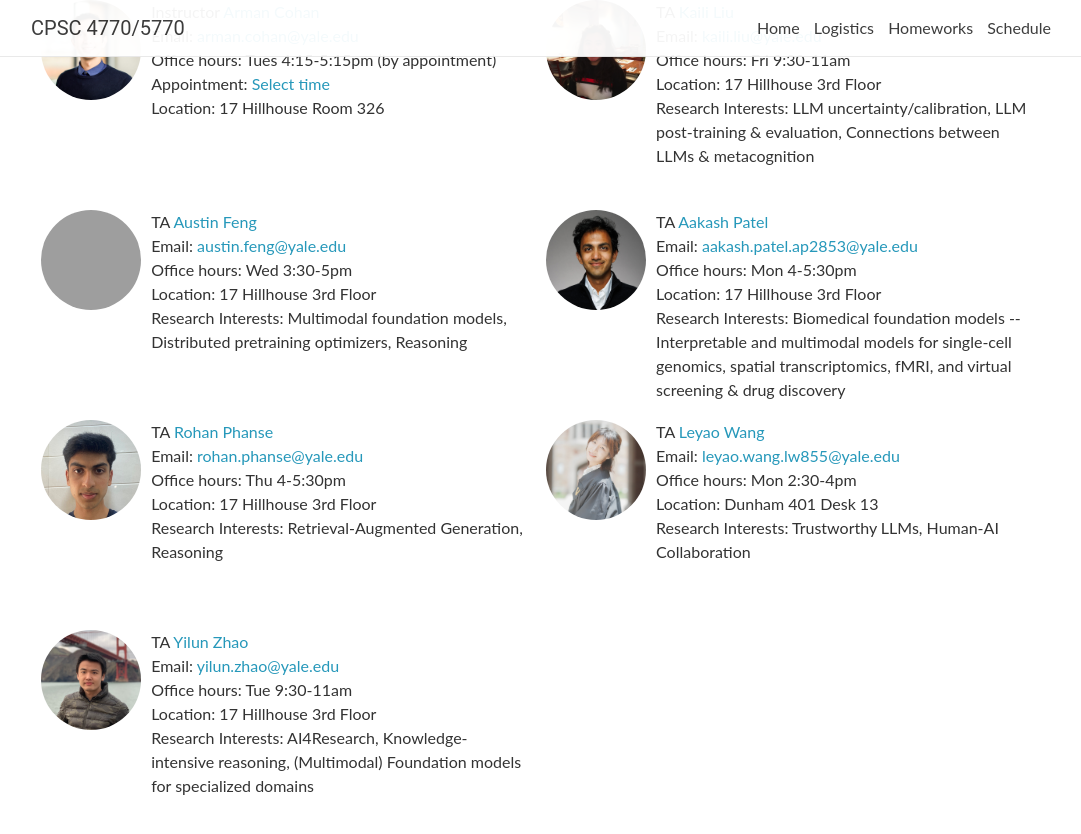
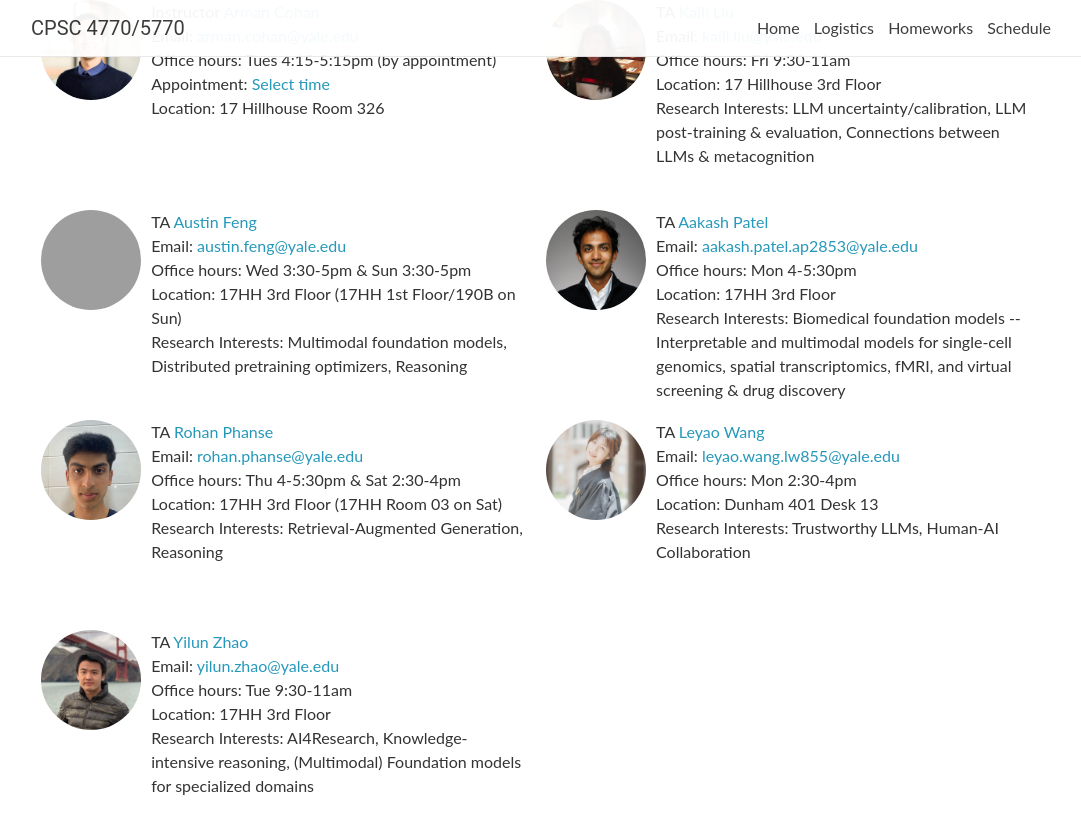
Before and after one commit to yale-nlp/cpsc4770, a Jekyll site: the page built from _pages/about.md, in a window 1280 px wide and 900 px high, scrolled down 1027 px, cut to the strip 0-834 px from the top of the window. Shown: the whole strip, without its empty margins (99-1180 px from the left). Built offline with Jekyll 4.4.1, drawn with Linux system fonts in a browser that asks for light colours; nearby versions of some CDN libraries; comment, search, counter and statistics services are not loaded; grey boxes are pictures that could not be loaded.

Commit message:
Update OH times

```diff
--- a/_data/staff.yml
+++ b/_data/staff.yml
@@ -18,22 +18,22 @@ TAs:
   - name: Austin Feng
     email: austin.feng@yale.edu
     url:
-    office-hours: Wed 3:30-5pm
-    location: 17 Hillhouse 3rd Floor
+    office-hours: Wed 3:30-5pm & Sun 3:30-5pm
+    location: 17HH 3rd Floor (17HH 1st Floor/190B on Sun)
     image: staff/austin.jpg
     bio: Multimodal foundation models, Distributed pretraining optimizers, Reasoning
   - name: Aakash Patel
     email: aakash.patel.ap2853@yale.edu
     url:
     office-hours: Mon 4-5:30pm
-    location: 17 Hillhouse 3rd Floor
+    location: 17HH 3rd Floor
     image: staff/aakash.jpeg
     bio: Biomedical foundation models -- Interpretable and multimodal models for single-cell genomics, spatial transcriptomics, fMRI, and virtual screening & drug discovery
   - name: Rohan Phanse
     email: rohan.phanse@yale.edu
     url:
-    office-hours: Thu 4-5:30pm
-    location: 17 Hillhouse 3rd Floor
+    office-hours: Thu 4-5:30pm & Sat 2:30-4pm
+    location: 17HH 3rd Floor (17HH Room 03 on Sat)
     image: staff/rohan.png
     bio: Retrieval-Augmented Generation, Reasoning
   - name: Leyao Wang
@@ -47,6 +47,6 @@ TAs:
     email: yilun.zhao@yale.edu
     url: https://yilunzhao.github.io/
     office-hours: Tue 9:30-11am
-    location: 17 Hillhouse 3rd Floor
+    location: 17HH 3rd Floor
     image: staff/yilun.jpg
     bio: AI4Research, Knowledge-intensive reasoning, (Multimodal) Foundation models for specialized domains
```
